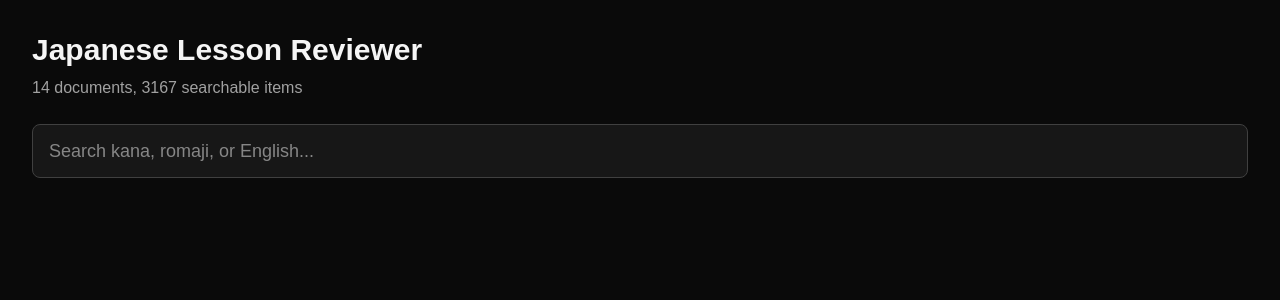
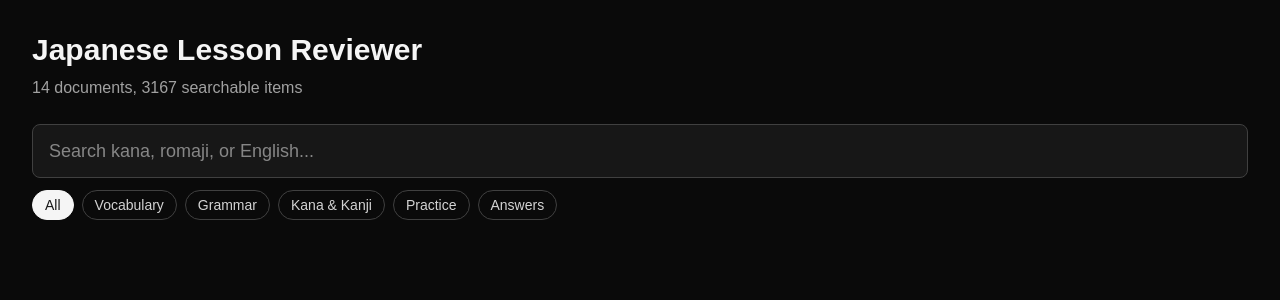
Before and after one commit to jmacaday0923/japanese-reviewer, a Next.js app: page / in a window 1280 px wide. Shown: the top 300 px of the page. Built offline with nearby package versions, Linux system fonts and the light colour scheme.

Commit message:
Add Search category filters

```diff
--- a/src/components/Search.tsx
+++ b/src/components/Search.tsx
@@ -2,20 +2,40 @@
 
 import { useMemo, useState } from "react";
 import rawData from "@/data/lesson-data.json";
-import type { LessonData } from "@/types/lesson";
+import type { Item, LessonData } from "@/types/lesson";
 import ResultCard from "@/components/ResultCard";
 
 const data = rawData as LessonData;
 const docsById = new Map(data.docs.map((doc) => [doc.n, doc]));
 
+// The filter chips: a value from Item["c"], or "all"
+type Category = Item["c"] | "all";
+
+const CATEGORIES: { value: Category; label: string }[] = [
+  { value: "all", label: "All" },
+  { value: "vocab", label: "Vocabulary" },
+  { value: "grammar", label: "Grammar" },
+  { value: "script", label: "Kana & Kanji" },
+  { value: "practice", label: "Practice" },
+  { value: "answers", label: "Answers" },
+];
+
 export default function Search() {
   const [query, setQuery] = useState("");
+  const [category, setCategory] = useState<Category>("all");
 
   const results = useMemo(() => {
     const q = query.trim().toLowerCase();
-    if (!q) return [];
-    return data.items.filter((item) => item.x.toLowerCase().includes(q));
-  }, [query]);
+    // Nothing typed and no category picked: show nothing
+    if (!q && category === "all") return [];
+    return data.items.filter(
+      (item) =>
+        (category === "all" || item.c === category) &&
+        item.x.toLowerCase().includes(q)
+    );
+  }, [query, category]);
+
+  const showing = query.trim() !== "" || category !== "all";
 
   return (
     <div className="mt-6">
@@ -27,8 +47,28 @@ export default function Search() {
         className="w-full rounded-lg bg-neutral-900 border border-neutral-700 px-4 py-3 text-lg outline-none focus:border-neutral-400"
       />
 
-      {query && (
-        <p className="mt-3 text-sm text-neutral-400">{results.length} results</p>
+      <div className="mt-3 flex flex-wrap gap-2">
+        {CATEGORIES.map((cat) => (
+          <button
+            key={cat.value}
+            onClick={() => setCategory(cat.value)}
+            className={
+              "rounded-full px-3 py-1 text-sm border " +
+              (category === cat.value
+                ? "bg-neutral-100 text-neutral-900 border-neutral-100"
+                : "border-neutral-700 text-neutral-300 hover:border-neutral-400")
+            }
+          >
+            {cat.label}
+          </button>
+        ))}
+      </div>
+
+      {showing && (
+        <p className="mt-3 text-sm text-neutral-400">
+          {results.length} results
+          {results.length > 50 && " (showing the first 50)"}
+        </p>
       )}
 
       <ul className="mt-3 space-y-2">
```
